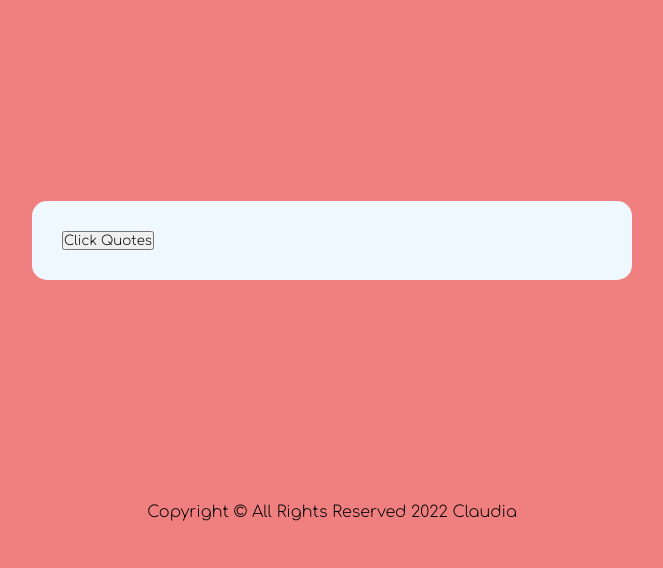
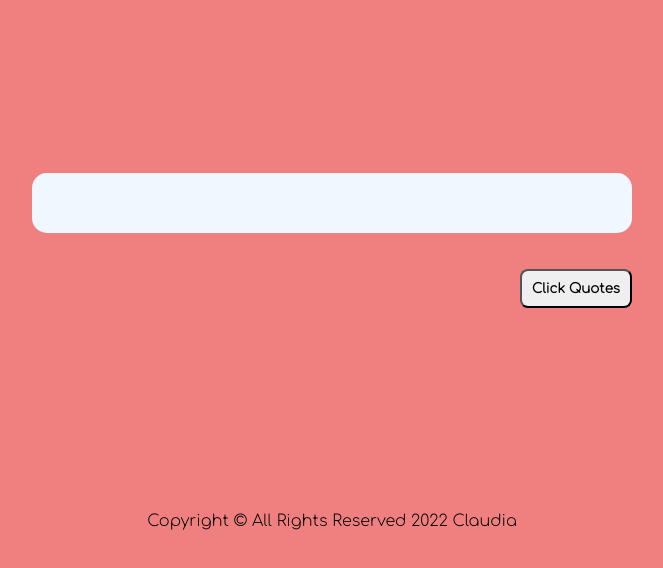
Before and after one commit to claudiauhr/random-quotes-project, a plain HTML site: page index.html in a window 1280 px wide. Shown: the part 168-736 px from the top of the page, without its empty margins (308-971 px from the left). Drawn offline with nearby package versions, Linux system fonts and the light colour scheme.

Commit message:
wip: adding css/html button style

```diff
--- a/index.html
+++ b/index.html
@@ -19,8 +19,12 @@
     <main>
         <section class="card">
             <div id="quote-area"></div>
-            <button id="random">Click Quotes</button>
         </section>
+        <br/>
+        <br/>
+        <div class="click">
+            <button type="button">Click Quotes</button>
+        </div>
     </main>
 <footer>
     <p>Copyright &copy; All Rights Reserved 2022 Claudia</p>
--- a/style.css
+++ b/style.css
@@ -14,10 +14,17 @@ body {
     min-height: 100vh;
     background: #f08080;
 }
-
+button {
+    padding: 10px;
+    border-radius: 8px;
+    font-weight: bold;
+}
 span {
     text-align: right;
     font: italic;
+}
+div.click {
+    text-align: right;
 }
 .name {
     font-weight: initial;
```
